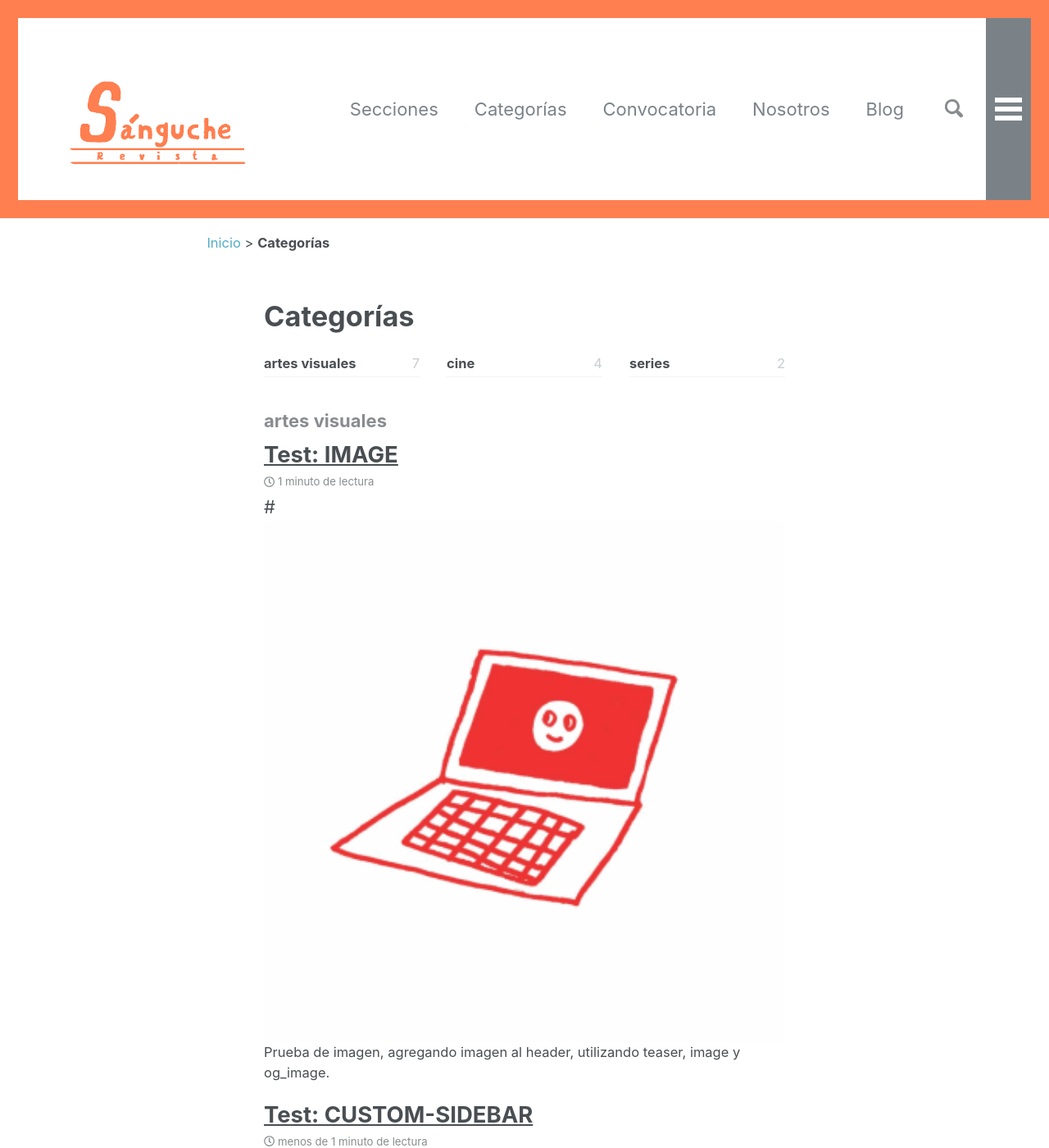
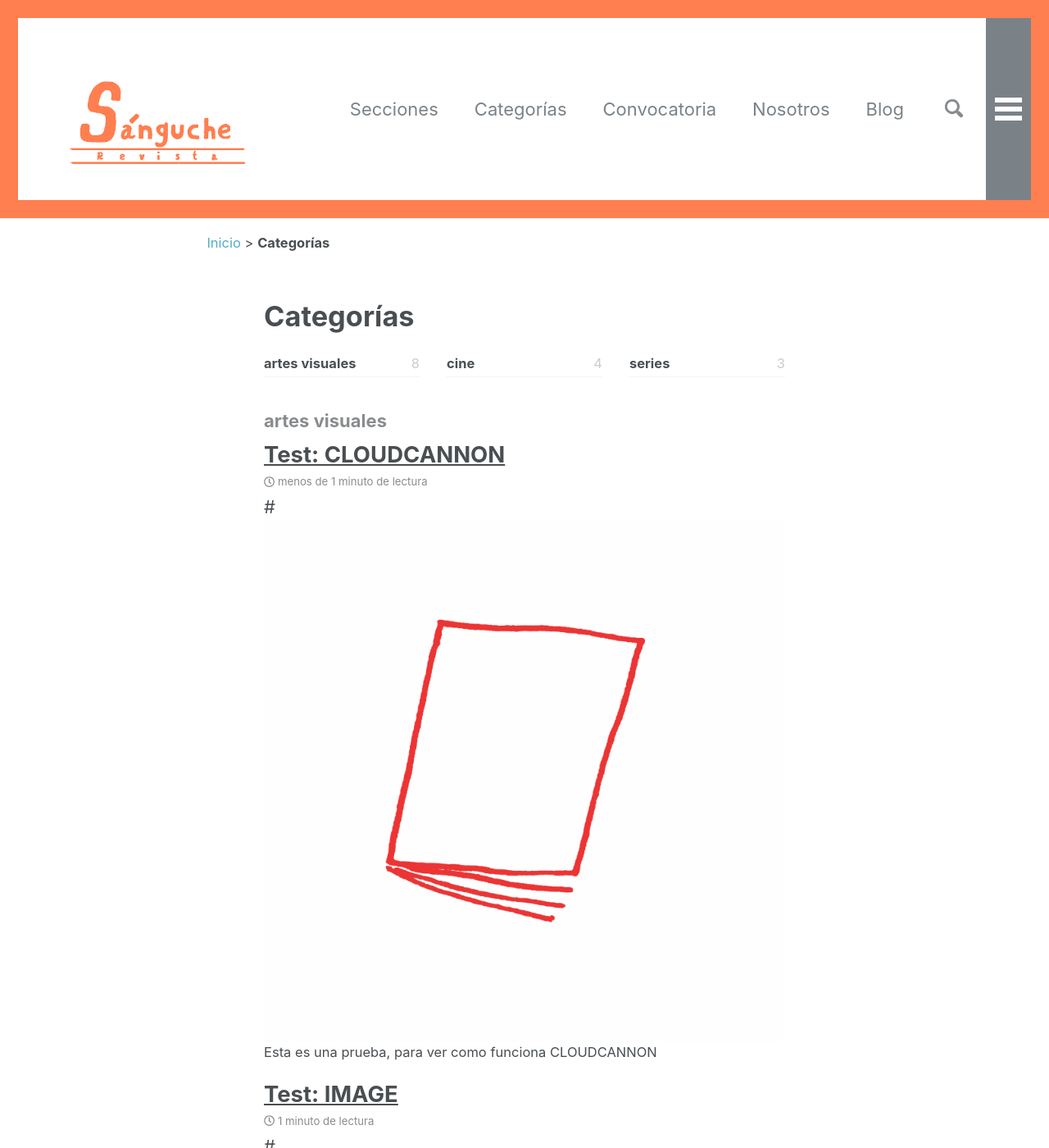
Before and after one commit to sangucherevista/sangucherevista.github.io, a Jekyll site: the page built from _pages/categorias.html, in a window 1280 px wide and 1400 px high. Shown: the whole window at 82% size. Built offline with Jekyll 4.4.1, drawn with Linux system fonts in a browser that asks for light colours; nearby versions of some CDN libraries; some of the changed text lies outside the part shown.

Commit message:
Moved '_drafts/test-cloudcannon.md' to '_posts/2018-03-30-test-cloudcannon.md' via CloudCannon

```diff
--- a/_drafts/test-cloudcannon.md
+++ b/_posts/2018-03-30-test-cloudcannon.md
@@ -1,15 +1,17 @@
 ---
 title: 'Test: CLOUDCANNON'
-date: 2018-03-29 23:36:53 -0300
+date: 2018-03-30 02:36:00
 layout: single
 header:
-  teaser: /assets/images/emoticon_10x10.gif
+  teaser: /assets/images/libro_10x10.gif
   header:
     video:
       id: XsxDH4HcOWA
       provider: youtube
 categories:
+  - artes visuales
   - series
 tags:
-  - infografías cinematográficas
 ---
+
+Esta es una prueba, para ver como funciona CLOUDCANNON
```
